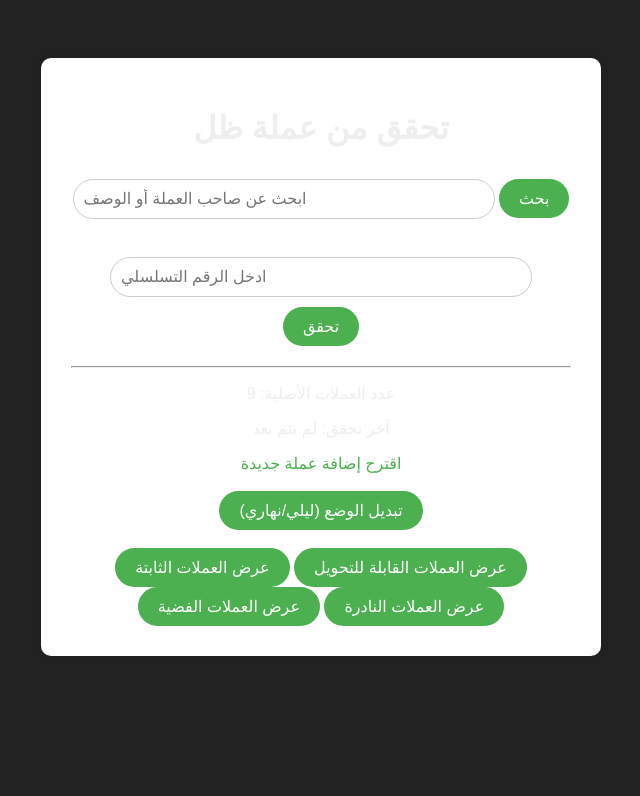
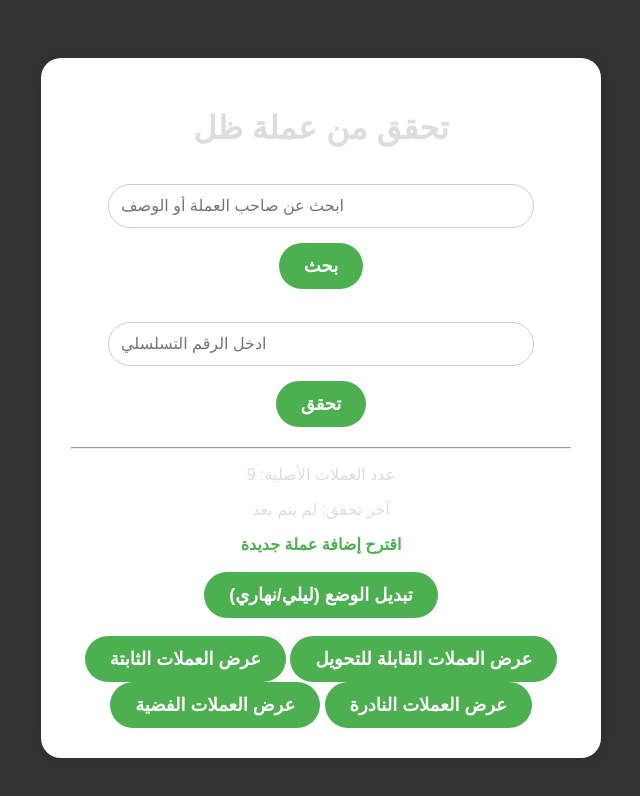
Before and after one commit to sosaskze143/zhel, a plain HTML site: page index.html in a window 1280 px wide. Both pictures are taken after a click on the button "تبديل الوضع (ليلي/نهاري)". Shown: the whole page, without its empty margins (319-959 px from the left). Drawn offline with Linux system fonts and the light colour scheme.

Commit message:
Update style.css

```diff
--- a/style.css
+++ b/style.css
@@ -21,60 +21,195 @@ body {
 
 /* تعديل شكل الحاوية */
 .container {
-  background: white;
+  background: #fff; /* الخلفية بيضاء */
   padding: 30px;
-  border-radius: 10px;
+  border-radius: 20px;  /* جعل الحواف دائرية أكثر */
   max-width: 500px;
   margin: auto;
-  box-shadow: 0 0 10px rgba(0,0,0,0.1);
+  box-shadow: 0 0 15px rgba(0, 0, 0, 0.1);
   transition: background-color 0.3s ease;
 }
 
 /* مظهر الأزرار */
 button {
-  padding: 10px 20px;
+  padding: 12px 25px;
   cursor: pointer;
-  background-color: #4CAF50; /* اللون الأخضر */
+  background-color: #4CAF50;  /* اللون الأخضر */
   color: white;
   border: none;
-  border-radius: 25px; /* الحواف دائرية */
-  font-size: 16px;
-  transition: background-color 0.3s ease;
+  border-radius: 30px;  /* حواف دائرية جدًا */
+  font-size: 18px;
+  font-weight: bold;
+  transition: background-color 0.3s ease, transform 0.2s ease;
 }
 
 button:hover {
   background-color: #45a049; /* تأثير عند المرور فوق الزر */
+  transform: scale(1.05); /* تكبير الزر قليلًا عند المرور */
 }
 
 button:active {
   background-color: #388e3c; /* تأثير عند الضغط على الزر */
+  transform: scale(1); /* إعادة الحجم الطبيعي عند الضغط */
 }
 
 /* مظهر المدخلات */
 input {
-  padding: 10px;
+  padding: 12px;
   width: 80%;
-  margin: 10px 0;
+  margin: 15px 0;
   border-radius: 25px; /* حواف دائرية */
   border: 1px solid #ccc;
   font-size: 16px;
+  transition: border-color 0.3s;
 }
 
 input:focus {
-  border-color: #4CAF50; /* لون الحدود عند التركيز */
+  border-color: #4CAF50;  /* تغيير اللون عند التركيز */
 }
 
 /* مظهر النص في النتائج */
 #result {
   margin-top: 20px;
-  font-size: 18px;
+  font-size: 20px;
+  font-weight: bold;
+  color: #333;  /* نص داكن قليلًا لجعله بارزًا */
 }
 
+/* مظهر الرابط */
 a {
-  color: #4CAF50; /* اللون الأخضر للرابط */
+  color: #4CAF50;  /* اللون الأخضر للرابط */
   text-decoration: none;
+  font-weight: bold;
 }
 
 a:hover {
   text-decoration: underline;
 }
+
+/* مظهر الوضع الليلي */
+body.dark-mode {
+  background-color: #333; /* خلفية داكنة */
+  color: #ddd;  /* نص فاتح في الوضع الليلي */
+}
+
+.container.dark-mode {
+  background: #444;  /* خلفية داكنة للحاوية */
+}
+
+button.dark-mode {
+  background-color: #45a049;  /* الأزرار في الوضع الليلي بنفس اللون الأخضر */
+}
+
+input.dark-mode {
+  background-color: #333; /* خلفية المدخلات داكنة */
+  color: #fff; /* النص في المدخلات أبيض */
+  border-color: #4CAF50;  /* حدود المدخلات باللون الأخضر */
+}/* تحسين مظهر الصفحة */
+body {
+  font-family: 'Arial', sans-serif;
+  text-align: center;
+  padding: 50px;
+  background-color: #fff;  /* خلفية بيضاء */
+  color: #000;  /* النص باللون الأسود */
+  transition: background-color 0.3s, color 0.3s;
+}
+
+/* تغيير اللون بين الوضعين */
+.light-mode {
+  background-color: #fff;  /* خلفية بيضاء */
+  color: #000;  /* نص باللون الأسود */
+}
+
+.dark-mode {
+  background-color: #222;  /* خلفية داكنة */
+  color: #eee;  /* نص باللون الأبيض */
+}
+
+/* تعديل شكل الحاوية */
+.container {
+  background: #fff; /* الخلفية بيضاء */
+  padding: 30px;
+  border-radius: 20px;  /* جعل الحواف دائرية أكثر */
+  max-width: 500px;
+  margin: auto;
+  box-shadow: 0 0 15px rgba(0, 0, 0, 0.1);
+  transition: background-color 0.3s ease;
+}
+
+/* مظهر الأزرار */
+button {
+  padding: 12px 25px;
+  cursor: pointer;
+  background-color: #4CAF50;  /* اللون الأخضر */
+  color: white;
+  border: none;
+  border-radius: 30px;  /* حواف دائرية جدًا */
+  font-size: 18px;
+  font-weight: bold;
+  transition: background-color 0.3s ease, transform 0.2s ease;
+}
+
+button:hover {
+  background-color: #45a049; /* تأثير عند المرور فوق الزر */
+  transform: scale(1.05); /* تكبير الزر قليلًا عند المرور */
+}
+
+button:active {
+  background-color: #388e3c; /* تأثير عند الضغط على الزر */
+  transform: scale(1); /* إعادة الحجم الطبيعي عند الضغط */
+}
+
+/* مظهر المدخلات */
+input {
+  padding: 12px;
+  width: 80%;
+  margin: 15px 0;
+  border-radius: 25px; /* حواف دائرية */
+  border: 1px solid #ccc;
+  font-size: 16px;
+  transition: border-color 0.3s;
+}
+
+input:focus {
+  border-color: #4CAF50;  /* تغيير اللون عند التركيز */
+}
+
+/* مظهر النص في النتائج */
+#result {
+  margin-top: 20px;
+  font-size: 20px;
+  font-weight: bold;
+  color: #333;  /* نص داكن قليلًا لجعله بارزًا */
+}
+
+/* مظهر الرابط */
+a {
+  color: #4CAF50;  /* اللون الأخضر للرابط */
+  text-decoration: none;
+  font-weight: bold;
+}
+
+a:hover {
+  text-decoration: underline;
+}
+
+/* مظهر الوضع الليلي */
+body.dark-mode {
+  background-color: #333; /* خلفية داكنة */
+  color: #ddd;  /* نص فاتح في الوضع الليلي */
+}
+
+.container.dark-mode {
+  background: #444;  /* خلفية داكنة للحاوية */
+}
+
+button.dark-mode {
+  background-color: #45a049;  /* الأزرار في الوضع الليلي بنفس اللون الأخضر */
+}
+
+input.dark-mode {
+  background-color: #333; /* خلفية المدخلات داكنة */
+  color: #fff; /* النص في المدخلات أبيض */
+  border-color: #4CAF50;  /* حدود المدخلات باللون الأخضر */
+}
```
